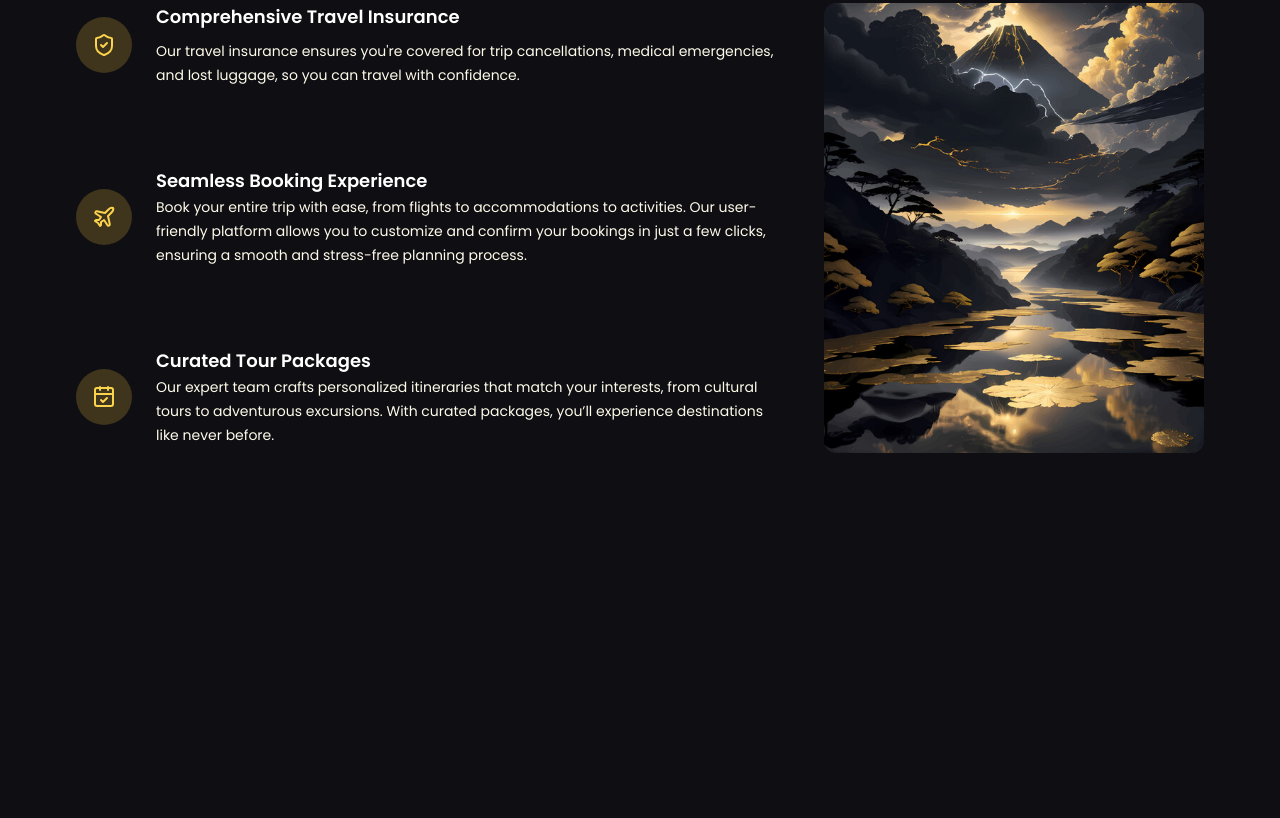
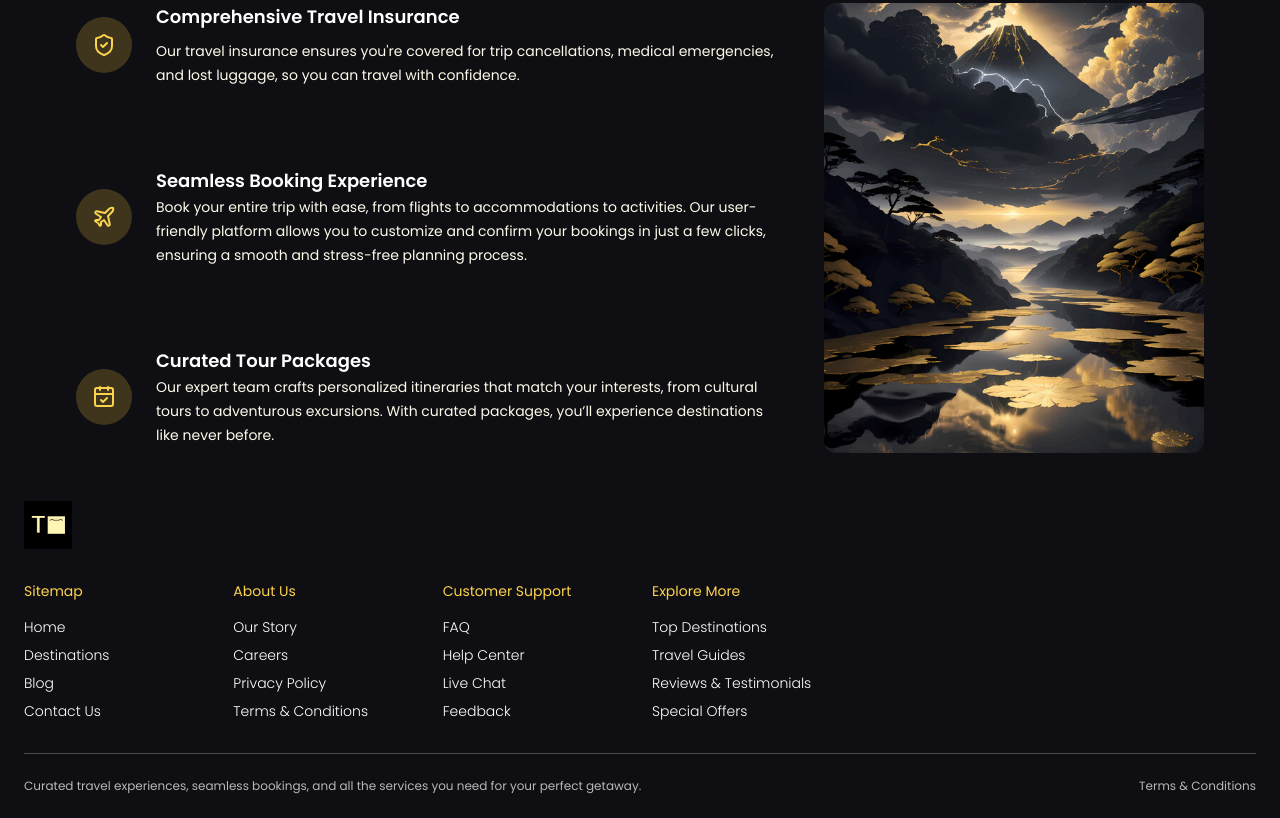
Before and after one commit to rami-platero/Trabajo-Integrador-Dise-o-Web, a website: page src/index.html in a window 1280 px wide. Shown: the part 2541-3359 px from the top of the page. Before the commit the page ends 2994 px from the top, so only its background shows below. Drawn offline with nearby package versions, Linux system fonts and the light colour scheme.

Commit message:
feat: add footer

```diff
--- a/src/index.html
+++ b/src/index.html
@@ -179,7 +179,61 @@
             </div>
         </section>
     </main>
+    <footer class="mt-12 max-w-[1400px] mx-auto flex flex-col gap-8">
+        <img src="/assets/img/logo.png" alt="" class="w-12">
+        <div class="grid w-full grid-cols-2 gap-4 lg:grid-cols-6">
+            <!-- Sitemap -->
+            <div class="flex flex-col gap-2">
+                <p class="mb-2 text-sm text-amber-300 font-normal">Sitemap</p>
+                <ul class="flex flex-col gap-2 text-sm font-light">
+                    <li><a href="" class="hover:text-amber-200">Home</a></li>
+                    <li><a href="" class="hover:text-amber-200">Destinations</a></li>
+                    <li><a href="" class="hover:text-amber-200">Blog</a></li>
+                    <li><a href="" class="hover:text-amber-200">Contact Us</a></li>
+                </ul>
+            </div>
 
+            <!-- About Us -->
+            <div class="flex flex-col gap-2">
+                <p class="mb-2 text-sm text-amber-300 font-normal">About Us</p>
+                <ul class="flex flex-col gap-2 text-sm font-light">
+                    <li><a href="" class="hover:text-amber-200">Our Story</a></li>
+                    <li><a href="" class="hover:text-amber-200">Careers</a></li>
+                    <li><a href="" class="hover:text-amber-200">Privacy Policy</a></li>
+                    <li><a href="" class="hover:text-amber-200">Terms & Conditions</a></li>
+                </ul>
+            </div>
+
+            <!-- Customer Support -->
+            <div class="flex flex-col gap-2">
+                <p class="mb-2 text-sm text-amber-300 font-normal">Customer Support</p>
+                <ul class="flex flex-col gap-2 text-sm font-light">
+                    <li><a href="" class="hover:text-amber-200">FAQ</a></li>
+                    <li><a href="" class="hover:text-amber-200">Help Center</a></li>
+                    <li><a href="" class="hover:text-amber-200">Live Chat</a></li>
+                    <li><a href="" class="hover:text-amber-200">Feedback</a></li>
+                </ul>
+            </div>
+
+            <!-- Explore More -->
+            <div class="flex flex-col gap-2">
+                <p class="mb-2 text-sm text-amber-300 font-normal">Explore More</p>
+                <ul class="flex flex-col gap-2 text-sm font-light">
+                    <li><a href="" class="hover:text-amber-200">Top Destinations</a></li>
+                    <li><a href="" class="hover:text-amber-200">Travel Guides</a></li>
+                    <li><a href="" class="hover:text-amber-200">Reviews & Testimonials</a></li>
+                    <li><a href="" class="hover:text-amber-200">Special Offers</a></li>
+                </ul>
+            </div>
+        </div>
+
+        <div>
+            <hr>
+            <div class="flex justify-between text-xs my-4 text-white/70 font-normal">
+                <p>Curated travel experiences, seamless bookings, and all the services you need for your perfect getaway.</p>
+                <a href="">Terms & Conditions</a>
+            </div>
+    </footer>
     </div>
 
     <!-- Lucide Icons -->
```
Also changed, not shown: src/output.css.
